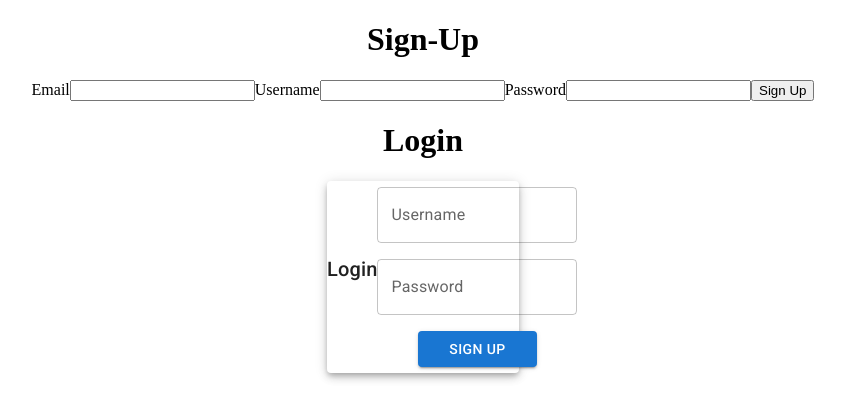
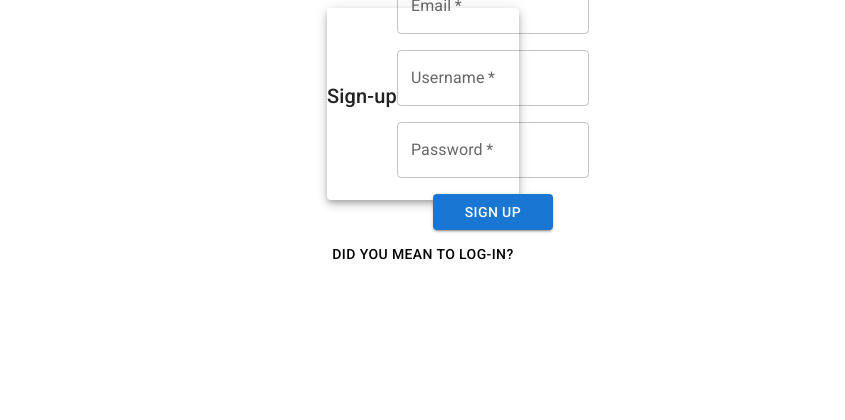
Before and after one commit to patmangan98/surf-log, a React (Create React App) app in the folder front-end/: page / in a window 1280 px wide. Shown: the top 420 px of the page, without its empty margins (217-1062 px from the left). Built offline with nearby package versions, Linux system fonts and the light colour scheme; no server answers.

Commit message:
Toggle register and login works. Sign-up is also styled

```diff
--- a/front-end/src/pages/AuthPage/AuthPage.js
+++ b/front-end/src/pages/AuthPage/AuthPage.js
@@ -1,13 +1,25 @@
 import LoginForm from "../components/LoginForm/LoginForm";
 import SignUpForm from "../components/SignInForm/SignInForm";
+import { useState } from "react";
 //Renamed form .js
 export default function AuthPage ({ setUser }) {
-    return (
-        <>
-        <h1>Sign-Up</h1>
-        <SignUpForm setUser={setUser}/>
-        <h1>Login</h1>
-        <LoginForm setUser={setUser}/>
-        </>
-    )
+
+    const [signUpVisible, setSignUpVisible] = useState(true)
+
+    function handleToggle() {
+        setSignUpVisible(!signUpVisible)
+    }
+
+    if (signUpVisible === true) {
+        return (
+            <SignUpForm setUser={setUser} setSignUpVisible={setSignUpVisible} handleToggle={handleToggle}/>
+        )
+    }
+
+    if (signUpVisible === !true) {
+        return (
+            <LoginForm setUser={setUser} setSignUpVisible={setSignUpVisible} handleToggle={handleToggle}/>
+        )
+    }
+
 }
--- a/front-end/src/pages/components/LoginForm/LoginForm.js
+++ b/front-end/src/pages/components/LoginForm/LoginForm.js
@@ -4,7 +4,7 @@ import { setToken } from "../../utilities/users-service";
 import { login } from "../../utilities/users-api";
 import { Paper, Button, TextField, Divider, Stack, Typography } from '@mui/material'
 
-export default function LoginForm({ setUser }) {
+export default function LoginForm({ setUser, setSignUpVisible, handleToggle}) {
 
 
     const [credentials, setCredentials] = useState({
@@ -92,7 +92,19 @@ export default function LoginForm({ setUser }) {
                     </Stack>
 
                 </form>
+
+
             </Paper>
+            <br></br>
+            <br></br>
+            <Button
+            variant="caption"
+            onClick={handleToggle}
+            >
+
+
+                Did you mean to Sign-Up?
+                </Button>
 
         </>
     )
--- a/front-end/src/pages/components/SignInForm/SignInForm.js
+++ b/front-end/src/pages/components/SignInForm/SignInForm.js
@@ -2,15 +2,15 @@ import { useState } from 'react'
 import { register } from '../../utilities/users-api';
 import { setToken } from '../../utilities/users-service';
 import { isUserLoggedIn } from '../../../utility';
+import { Paper, Button, TextField, Divider, Stack, Typography } from '@mui/material'
 
 
-
-export default function SignUpForm ({ setUser }) {
+export default function SignUpForm({ setUser,  handleToggle }) {
 
     const [credentials, setCredentials] = useState({
-    email : '',
-    username : '',
-    password : ''
+        email: '',
+        username: '',
+        password: ''
     })
 
     function handleChange(event) {
@@ -23,7 +23,7 @@ function handleChange(event) {
     async function handleSubmit(event) {
         event.preventDefault();
         try {
-        const formData = {...credentials}
+            const formData = { ...credentials }
             await register(formData)
                 .then((responseData) => setToken(responseData.token))
             await setUser(isUserLoggedIn())
@@ -38,12 +38,36 @@ async function handleSubmit(event) {
 
     console.log(credentials)
 
+
+
     return (
         <>
 
+            <Paper
+                elevation={5}
+                sx={{
+                    height: "15vw",
+                    width: "15vw",
+                    display: 'flex',
+                    justifyContent: 'center',
+                    alignItems: "center",
+                    flexDirection: 'column',
+                    flexWrap: 'wrap',
+                    marginLeft: 'auto',
+                    marginRight: 'auto'
+                }}
+            >
+
+                <Typography variant="h6" sx={{ mb: 2 }}>Sign-up</Typography>
+
                 <form autoComplete='off'>
-        <label>Email</label>
-           <input
+
+                    <Stack spacing={2}>
+
+                        <TextField
+                            id="outlined-basic"
+                            variant="outlined"
+                            label="Email"
                             type='email'
                             name='email'
                             value={credentials.email}
@@ -51,8 +75,10 @@ console.log(credentials)
                             required
                         />
 
-           <label>Username</label>
-           <input
+                        <TextField
+                            id="outlined-basic"
+                            variant="outlined"
+                            label="Username"
                             type='text'
                             name='username'
                             value={credentials.username}
@@ -60,8 +86,10 @@ console.log(credentials)
                             required
                         />
 
-         <label>Password</label>
-           <input
+                        <TextField
+                            id="outlined-basic"
+                            variant="outlined"
+                            label="Password"
                             type='password'
                             name='password'
                             value={credentials.password}
@@ -69,10 +97,29 @@ console.log(credentials)
                             required
                         />
 
-           <button type='submit' onClick={handleSubmit}>Sign Up</button>
+                        <Button
+                            type='submit'
+                            onClick={handleSubmit}
+                            variant="contained"
+                            sx={{ width: '15ch', alignSelf: 'center' }}
+                        >Sign Up</Button>
+
+                    </Stack>
 
                 </form>
 
+            </Paper>
+
+            <br></br>
+
+            <br></br>
+
+            <Button
+                variant='caption'
+                onClick={handleToggle}
+            >
+                Did you mean to Log-in?
+            </Button>
 
         </>
 
```
Lines whose indentation alone changed are shown as unchanged.
